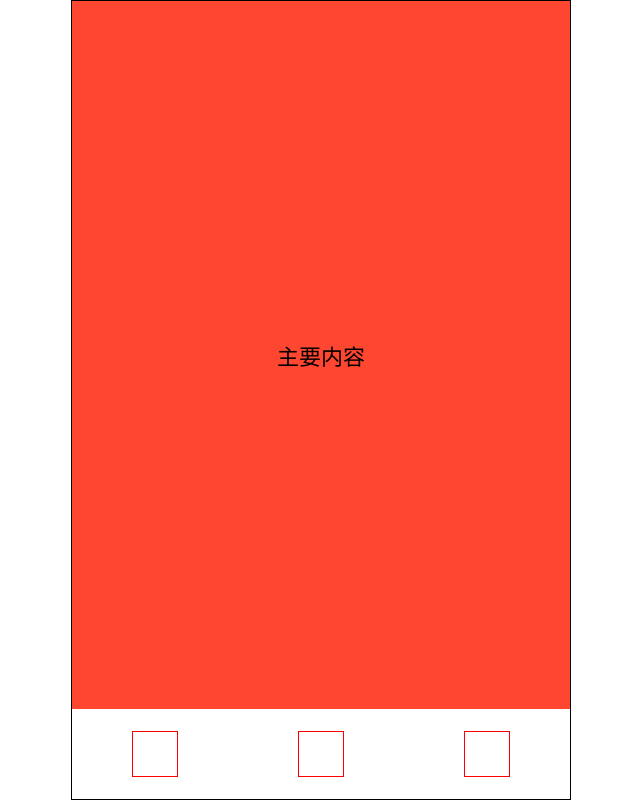
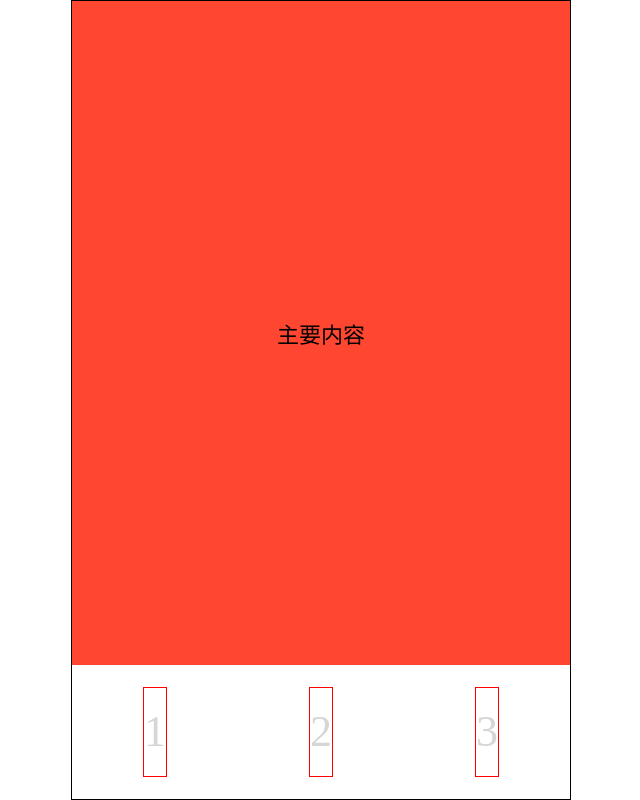
Before and after one commit to wh2887/WebNotes, a plain HTML site: page 05-Demo/navigation-bottom/index.html in a window 1280 px wide. Shown: the whole page, without its empty margins (319-959 px from the left). Drawn offline with Linux system fonts and the light colour scheme.

Commit message:
js-object-basic

```diff
--- a/05-Demo/navigation-bottom/index.html
+++ b/05-Demo/navigation-bottom/index.html
@@ -15,19 +15,13 @@
         <nav>
             <ul>
                 <li class="item">
-                    <svg class="icon" aria-hidden="true">
-                        <use xlink:href="#icon-home"></use>
-                    </svg>
+                    1
                 </li>
                 <li class="item">
-                    <svg class="icon" aria-hidden="true">
-                        <use xlink:href="#icon-add"></use>
-                    </svg>
+                    2
                 </li>
                 <li class="item">
-                    <svg class="icon" aria-hidden="true">
-                        <use xlink:href="#icon-account"></use>
-                    </svg>
+                    3
                 </li>
             </ul>
         </nav>
--- a/05-Demo/navigation-bottom/style.css
+++ b/05-Demo/navigation-bottom/style.css
@@ -56,7 +56,7 @@ body{
 .item[data-state=selected]{
     color: #333333;
 }
-.item[data-state=selected]::after{
+/* .item[data-state=selected]::after{
     content: '';
     display: block;
     position: absolute;
@@ -66,4 +66,4 @@ body{
     width: 2em;
     height: 1.1em;
     border-radius: 10%;
-}
+} */
```
Also changed, not shown: 1 other file.
